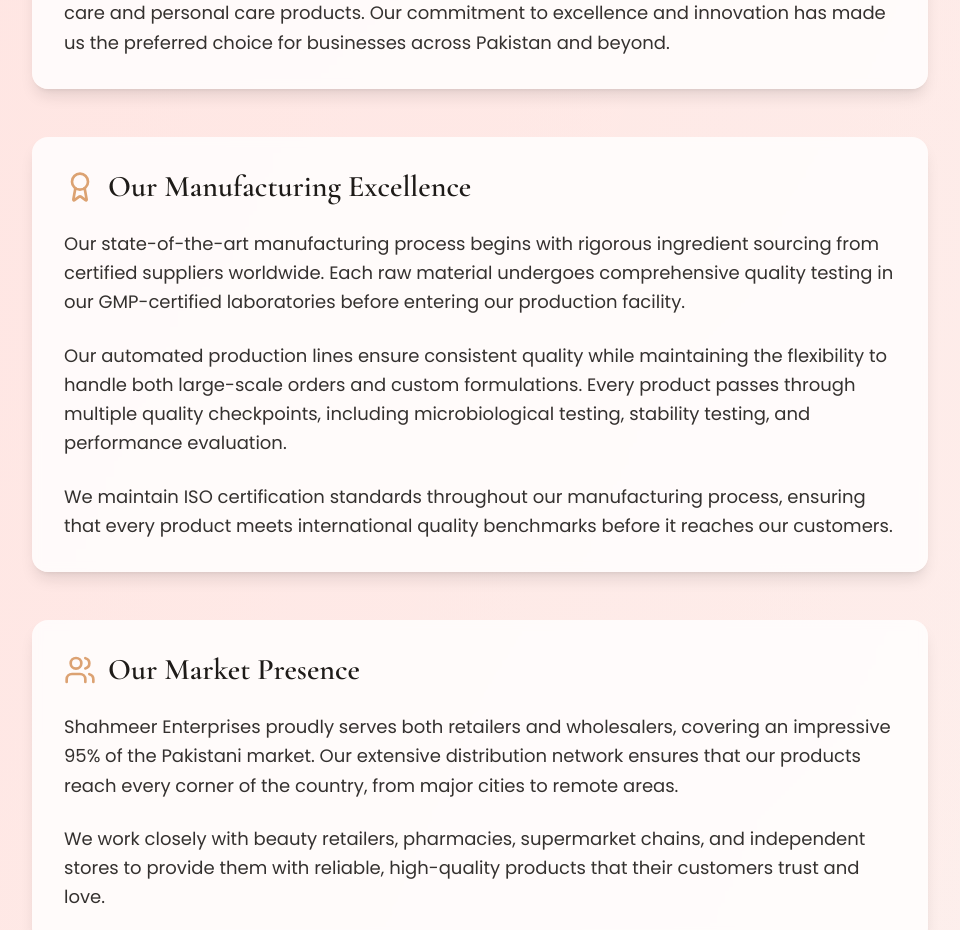
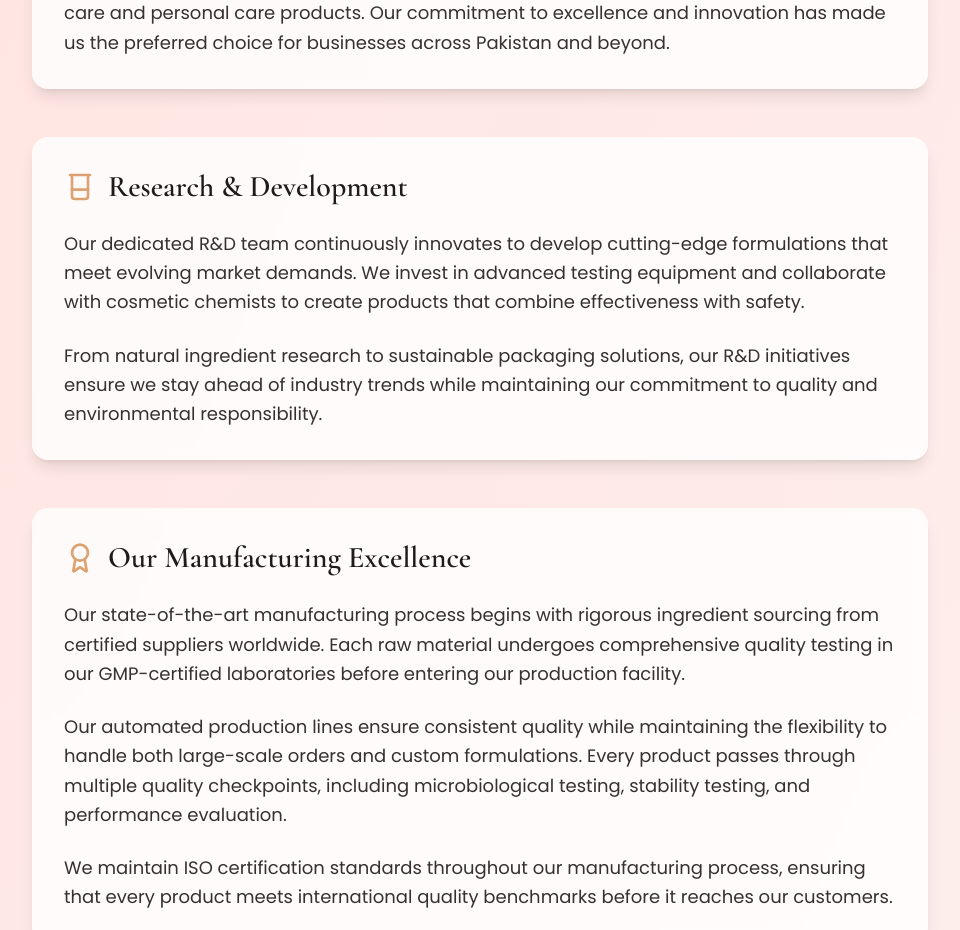
Before and after one commit to Shazeb-Ikram/shahmeerenterprises, a React (Vite) app: page /about in a window 1280 px wide. Shown: the part 1060-1990 px from the top of the page, without its empty margins (160-1120 px from the left). Built offline with nearby package versions, Linux system fonts and the light colour scheme.

Commit message:
feat: Add R&D section to About Us page
Added a Research and Development section to the About Us page.

```diff
--- a/src/pages/About.tsx
+++ b/src/pages/About.tsx
@@ -1,9 +1,11 @@
 import React from 'react';
 import Navigation from '../components/Navigation';
 import Footer from '../components/Footer';
-import { Award, Globe, Users, Calendar, Crown } from 'lucide-react';
+import { Award, Globe, Users, Calendar, Crown, Beaker } from 'lucide-react';
+
 const About = () => {
-  return <div className="min-h-screen bg-gradient-to-br from-soft-peach to-warm-cream">
+  return (
+    <div className="min-h-screen bg-gradient-to-br from-soft-peach to-warm-cream">
       <Navigation />
 
       {/* Hero Section */}
@@ -63,6 +65,20 @@ const About = () => {
               </p>
             </div>
 
+            {/* Research & Development Section */}
+            <div className="bg-white/80 backdrop-blur-sm rounded-2xl p-8 mb-12 shadow-lg">
+              <h2 className="text-3xl font-semibold text-deep-brown mb-6 flex items-center gap-3">
+                <Beaker className="text-warm-gold" size={32} />
+                Research & Development
+              </h2>
+              <p className="text-deep-brown/90 text-lg leading-relaxed mb-6">
+                Our dedicated R&D team continuously innovates to develop cutting-edge formulations that meet evolving market demands. We invest in advanced testing equipment and collaborate with cosmetic chemists to create products that combine effectiveness with safety.
+              </p>
+              <p className="text-deep-brown/90 text-lg leading-relaxed">
+                From natural ingredient research to sustainable packaging solutions, our R&D initiatives ensure we stay ahead of industry trends while maintaining our commitment to quality and environmental responsibility.
+              </p>
+            </div>
+
             {/* Manufacturing Process */}
             <div className="bg-white/80 backdrop-blur-sm rounded-2xl p-8 mb-12 shadow-lg">
               <h2 className="text-3xl font-semibold text-deep-brown mb-6 flex items-center gap-3">
@@ -113,6 +129,8 @@ const About = () => {
       </section>
 
       <Footer />
-    </div>;
+    </div>
+  );
 };
+
 export default About;
```
